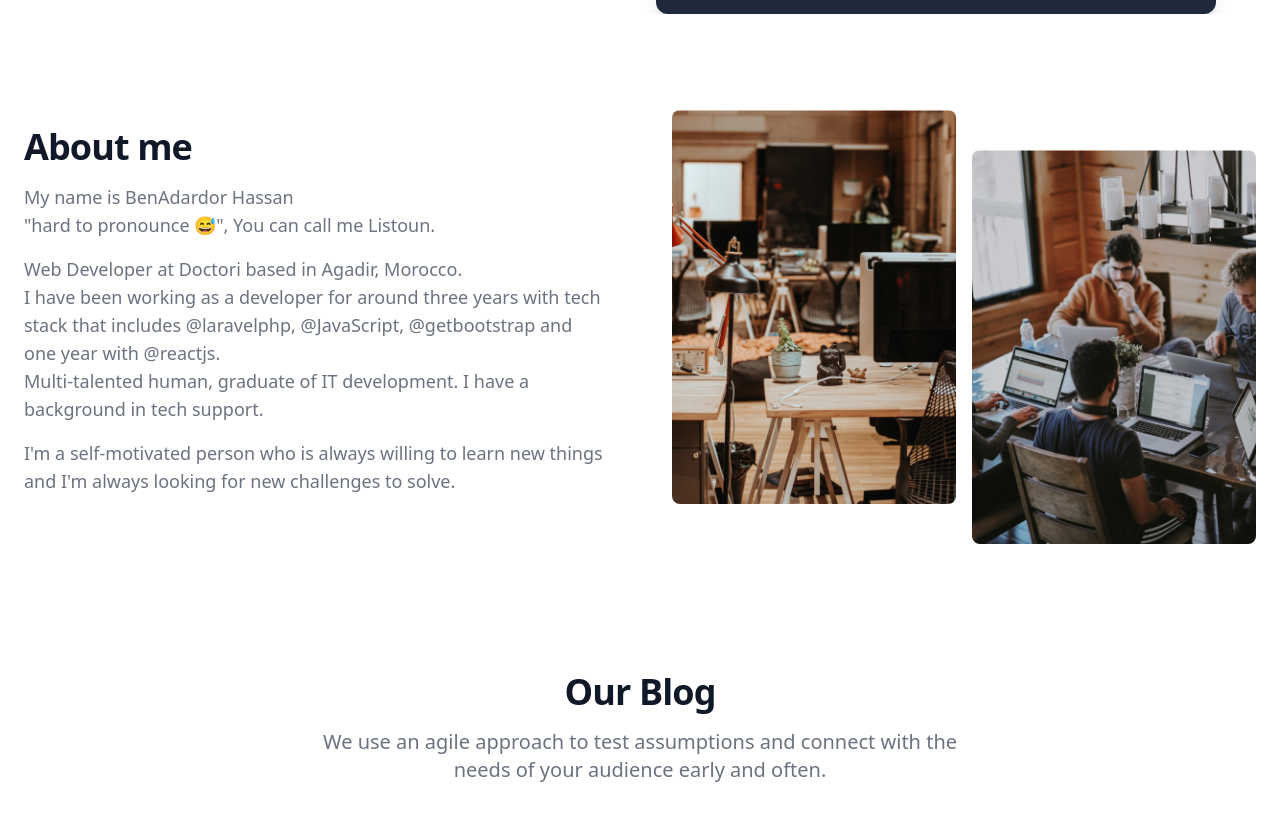
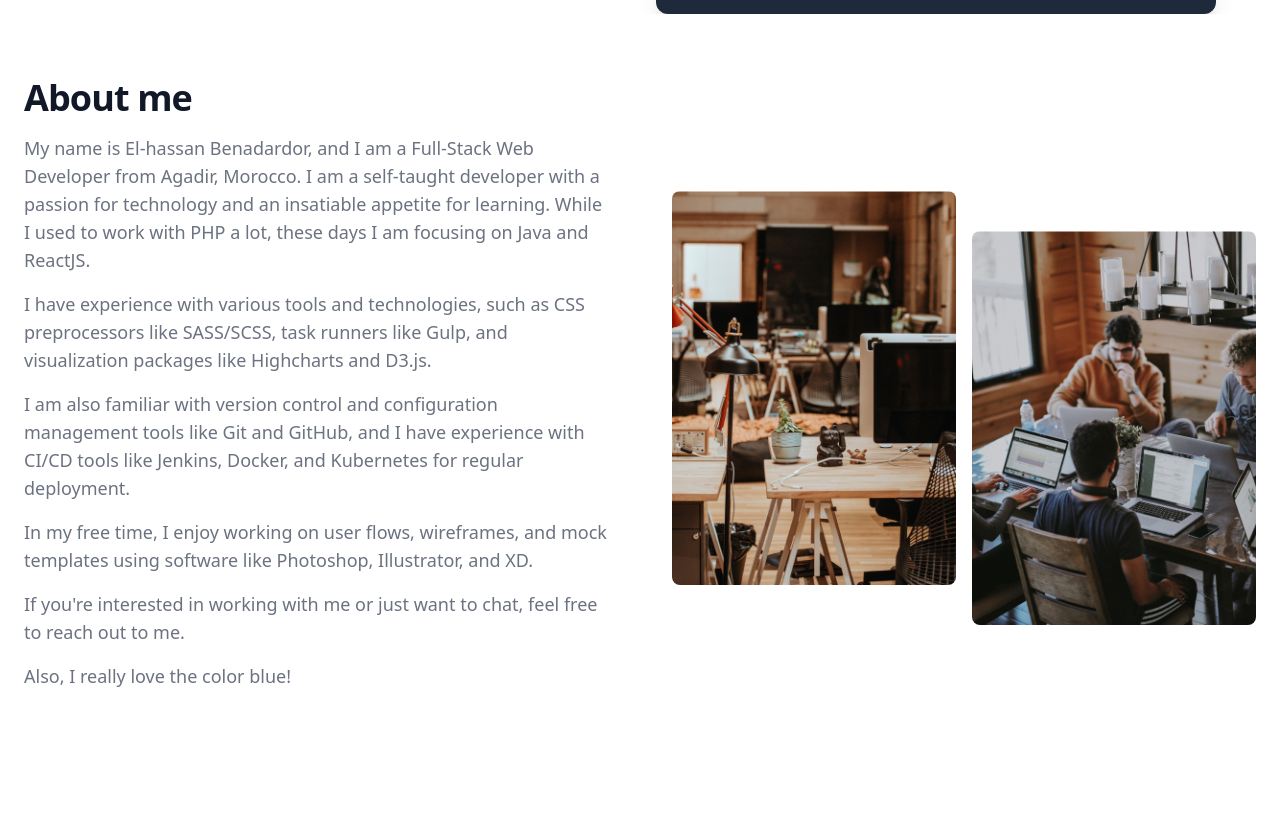
Before and after one commit to benodeveloper/portfolio, a Next.js app: page / in a window 1280 px wide. Shown: the part 719-1557 px from the top of the page. Built offline with nearby package versions, Linux system fonts and the light colour scheme.

Commit message:
update about text

```diff
--- a/components/aboutSection.tsx
+++ b/components/aboutSection.tsx
@@ -8,32 +8,39 @@ export default function AboutSection() {
             <div className="font-light text-gray-500 sm:text-lg dark:text-gray-400">
                 <h2 className="mb-4 text-4xl tracking-tight font-extrabold text-gray-900 dark:text-white">About me</h2>
                 <p className="mb-4">
-                My name is BenAdardor Hassan <br/>
-                "hard to pronounce 😅", You can call me Listoun.
-            </p>
-            <p>
-                Web Developer at Doctori based in Agadir, Morocco.
-            </p>
-            <p>
-                I have been working as a developer for around three years with tech stack that includes @laravelphp,
-                @JavaScript, @getbootstrap and one year with @reactjs.
+                    My name is El-hassan Benadardor, and I am a Full-Stack Web Developer from Agadir, Morocco.
+                    I am a self-taught developer with a passion for technology and an insatiable appetite for learning.
+                    While I used to work with PHP a lot, these days I am focusing on Java and ReactJS.
                 </p>
                 <p className="mb-4">
-                Multi-talented human, graduate of IT development. I have a background in tech support.
+                    I have experience with various tools and technologies, such as CSS preprocessors like SASS/SCSS,
+                    task runners like Gulp, and visualization packages like Highcharts and D3.js.
                 </p>
-            <p>
-                I'm a self-motivated person who is always willing to learn new things and I'm always looking for new
-                challenges to solve.</p>
+                <p className="mb-4">
+                    I am also familiar with version control and configuration management tools like Git and GitHub,
+                    and I have experience with CI/CD tools like Jenkins, Docker, and Kubernetes for regular deployment.
+                </p>
+                <p className="mb-4">
+                    In my free time, I enjoy working on user flows, wireframes, and mock templates using software like Photoshop,
+                    Illustrator, and XD.
+                </p>
+                <p className="mb-4">
+                    If you're interested in working with me or just want to chat,
+                    feel free to reach out to me.
+                </p>
+                <p className="mb-4">
+                    Also, I really love the color blue!
+                </p>
             </div>
             <div className="grid grid-cols-2 gap-4 mt-8">
                 <Image className="w-full rounded-lg"
                     // width="312" height="433"
                     src={image1}
-                alt="office content 1"/>
+                    alt="office content 1" />
                 <Image className="mt-4 w-full lg:mt-10 rounded-lg"
                     // width="312" height="433"
                     src={image2}
-                alt="office content 2"/>
+                    alt="office content 2" />
             </div>
         </div>
     </section>
```
Lines whose indentation alone changed are shown as unchanged.
